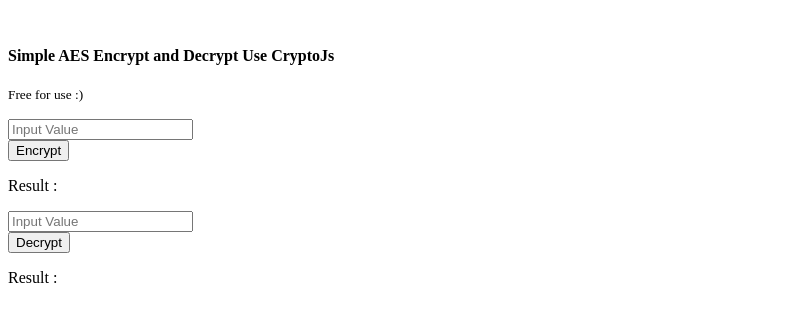
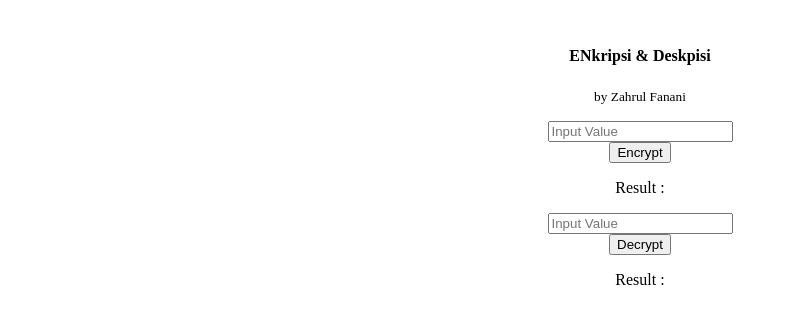
Before and after one commit to mamenpunya/projekuasku, a Django app: page /haha/ in a window 1280 px wide. Shown: the top 324 px of the page, without its empty margins (0-788 px from the left). Run offline with Django 3.2, Linux system fonts and the light colour scheme.

Commit message:
initial commit

```diff
--- a/main/templates/main/haha.html
+++ b/main/templates/main/haha.html
@@ -1,14 +1,5 @@
-<!--<!DOCTYPE html>-->
-<!--<html lang="en">-->
-<!--<head>-->
-<!--    <meta charset="UTF-8">-->
-<!--    <title>NJIRRRRRRRRR</title>-->
-<!--</head>-->
-<!--<body>-->
-<!--<h1>YPOIIIIIIIIIIIIIIIIIIIIIIIII</h1>-->
-<!--</body>-->
-<!--</html>-->
-
+<!DOCTYPE html>
+<html lang="en">
 
 <html>
 <head>
@@ -28,16 +19,13 @@
     </script>
 </head>
 <body>
-<br>
+<center>
+    <br>
 <div class="container">
-
   <div>
-    <h4>Simple AES Encrypt and Decrypt  Use CryptoJs</h4>
-    <p><small>Free for use :) </small></p>
-
+    <h4>ENkripsi & Deskpisi</h4>
+    <p><small>by Zahrul Fanani </small></p>
   </div>
-
-
   <div class="row">
     <div class="col-md-6">
       <div class="input-group mb-3">
@@ -46,11 +34,9 @@
           <button class="btn btn-secondary" type="button" onclick="encrypt()">Encrypt</button>
         </div>
       </div>
-
       <p>Result : </p>
       <div id="app"></div>
     </div>
-
     <div class="col-md-6">
       <div class="input-group mb-3">
         <input type="text" class="form-control" placeholder="Input Value" aria-aria-describedby="basic-addon2" id="inputan2" name="inputan2">
@@ -64,7 +50,7 @@
 
     </div>
   </div>
-
 </div>
+</center>
 </body>
 </html>
--- a/main/templates/main/home.html
+++ b/main/templates/main/home.html
@@ -18,14 +18,13 @@
 <html>
 <body>
 <center>
-  <h1>zAHRUL FANANIII <br>
+  <h1>ZAHRUL FANANIII <br>
 </h1>
 
 <form action='haha'>
   <input type="submit" value="Pencet untuk lanjut">
 </form>
 
-<p>Login untuk Masuk.</p>
 </center>
 </body>
 </html>
```
